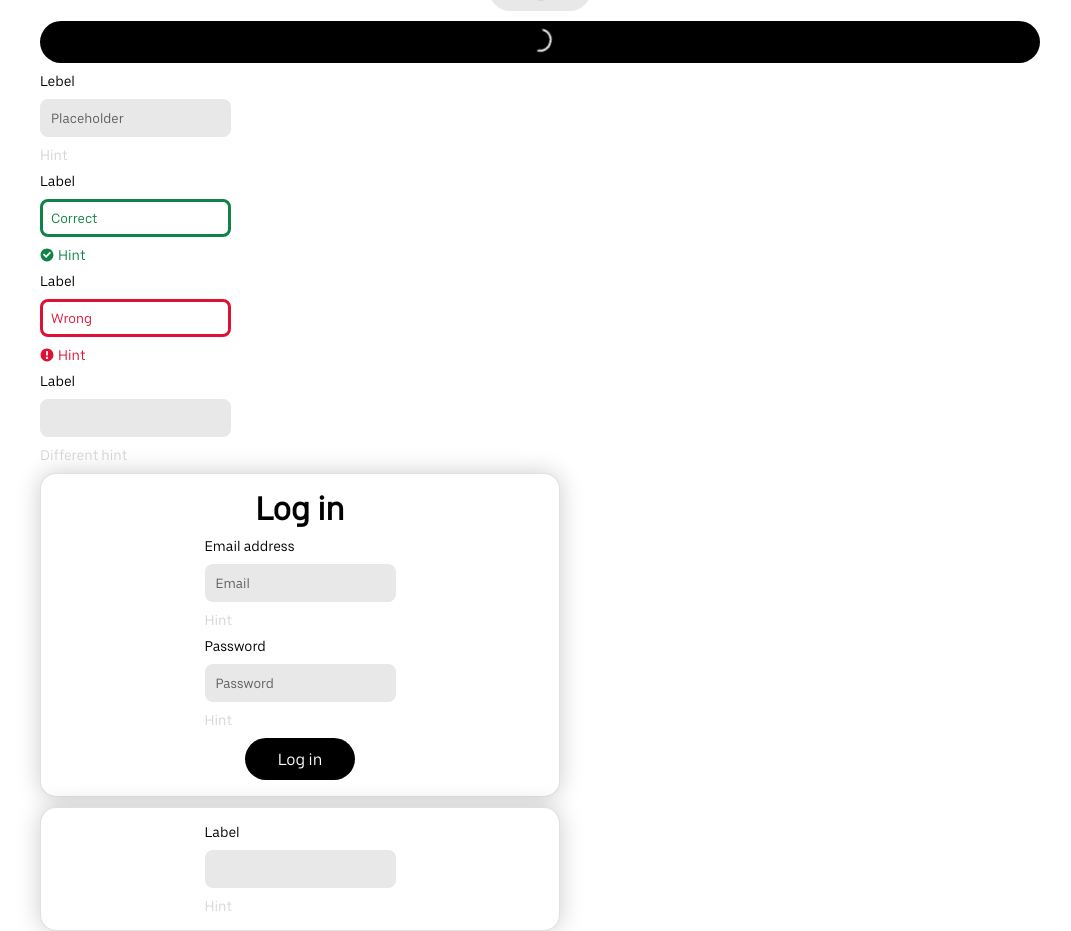
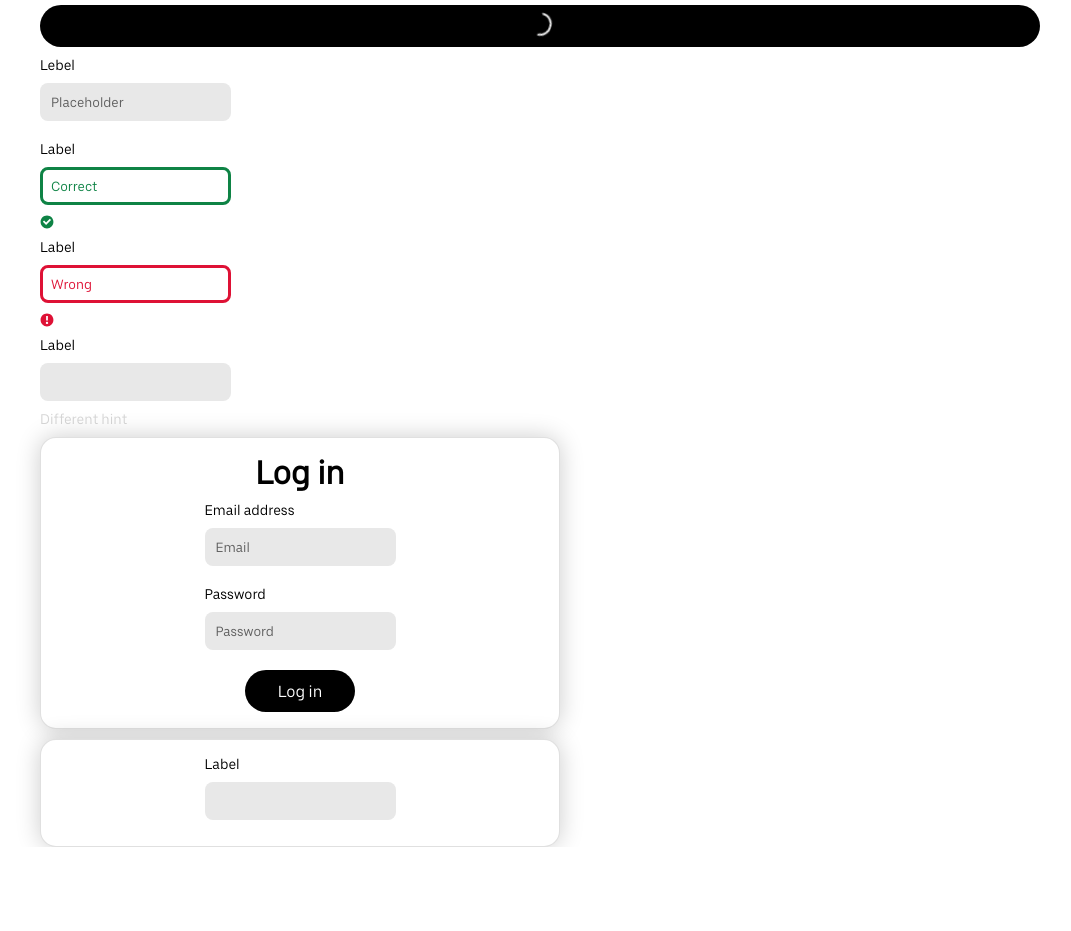
Before and after one commit to nikitavik/uber-coin-frontend, a React (Vite) app: page / in a window 1280 px wide. Shown: the part 400-1331 px from the top of the page, without its empty margins (100-1171 px from the left). After the commit the page ends 1247 px from the top, so only its background shows below. Built offline with nearby package versions, Linux system fonts and the light colour scheme; a web font is replaced by a local one.

Commit message:
Quick fix

```diff
--- a/src/shared/text-field/ui/TextField.tsx
+++ b/src/shared/text-field/ui/TextField.tsx
@@ -14,7 +14,7 @@ type TextFieldProps = {
 } & InputHTMLAttributes<HTMLInputElement>;
 
 export const TextField = forwardRef<HTMLInputElement, TextFieldProps>((props, ref) => {
-    const { hasHintCheck = false, isCorrect, label, hintText = 'Hint', ...restProps } = props;
+    const { hasHintCheck = false, isCorrect, label, hintText = '', ...restProps } = props;
     const [value, setValue] = useState<string>('');
 
     const handleValue = (event: ChangeEvent<HTMLInputElement>) => {
--- a/src/widgets/log-in-modal/ui/LogInModal.tsx
+++ b/src/widgets/log-in-modal/ui/LogInModal.tsx
@@ -12,7 +12,7 @@ export const LogInModal: FC = () => {
                 <>
                     <h1>Log in</h1>
                     <TextField label={'Email address'} placeholder={'Email'} />
-                    <TextField label={'Password'} placeholder={'Password'} />
+                    <TextField label={'Password'} placeholder={'Password'} type={'password'} />
                     <Button>Log in</Button>
                 </>
             }
```
